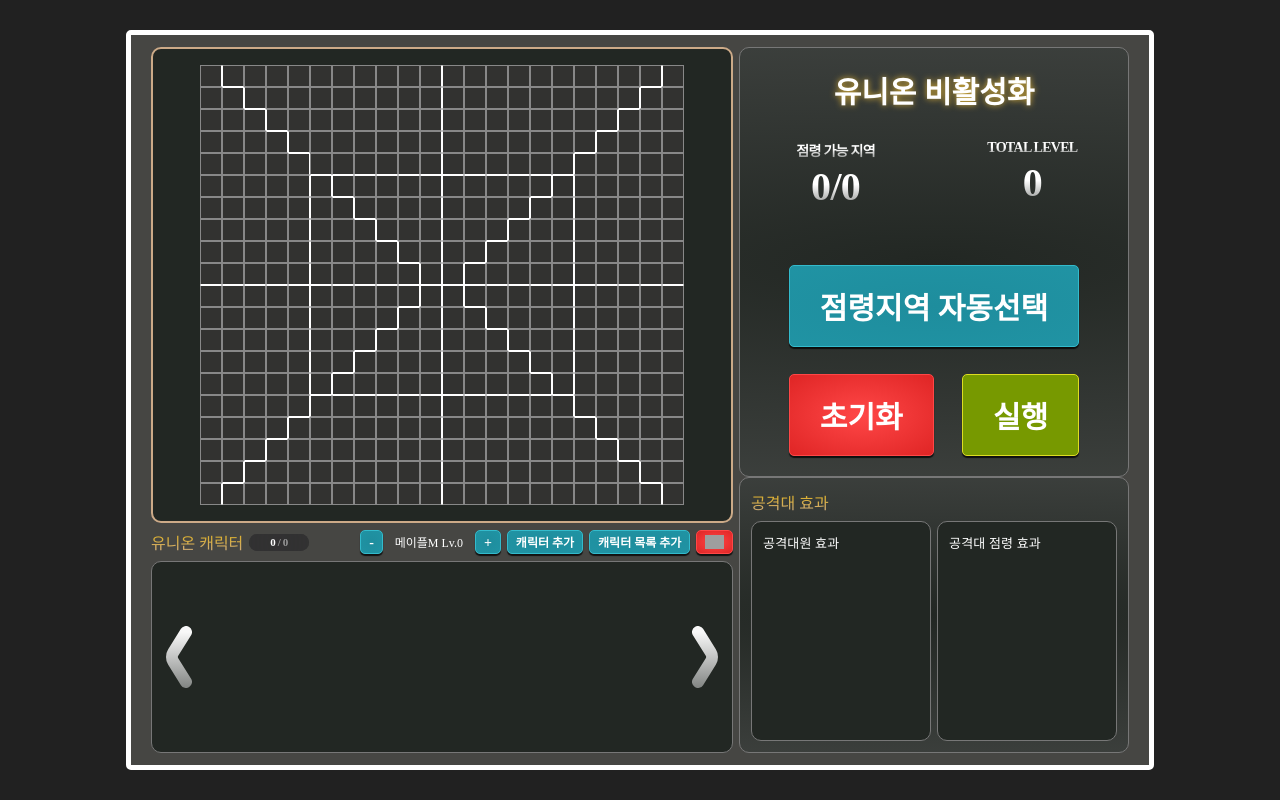
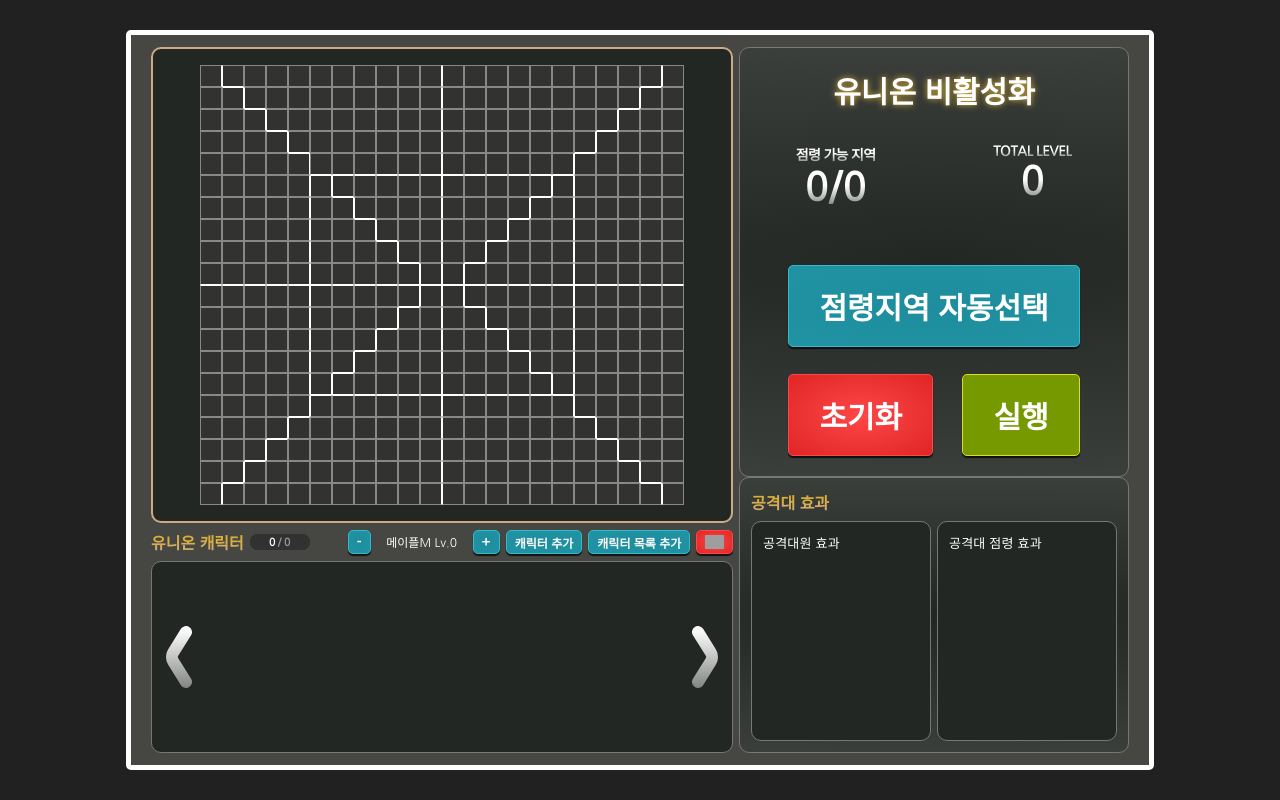
Before and after one commit to gchoi96/union-helper, a React (Create React App) app in the folder client/: page / in a window 1280 px wide. Built offline with nearby package versions, Linux system fonts and the light colour scheme; grey boxes are pictures that could not be loaded.

Commit message:
style: 기본 폰트 변경

```diff
--- a/client/public/index.html
+++ b/client/public/index.html
@@ -1,20 +1,23 @@
 <!DOCTYPE html>
 <html lang="ko">
+
 <head>
   <meta charset="utf-8" />
   <link rel="icon" href="%PUBLIC_URL%/favicon.ico" />
   <meta name="viewport" content="width=device-width, initial-scale=1" />
   <meta name="theme-color" content="#000000" />
-    <meta
-      name="description"
-      content="메이플스토리 유니온 배치 시뮬레이터"
-    />
+  <link rel="preconnect" href="https://fonts.googleapis.com">
+  <link rel="preconnect" href="https://fonts.gstatic.com" crossorigin>
+  <link href="https://fonts.googleapis.com/css2?family=Nanum+Gothic:wght@400;700;800&display=swap" rel="stylesheet">
+  <meta name="description" content="메이플스토리 유니온 배치 시뮬레이터" />
   <!-- <link rel="apple-touch-icon" href="%PUBLIC_URL%/logo192.png" />
     <link rel="manifest" href="%PUBLIC_URL%/manifest.json" /> -->
   <title>유니온 배치 시뮬레이터</title>
 </head>
+
 <body>
   <!-- <noscript>You need to enable JavaScript to run this app.</noscript> -->
   <div id="root"></div>
 </body>
+
 </html>
--- a/client/src/components/commons/Box/styles.ts
+++ b/client/src/components/commons/Box/styles.ts
@@ -19,7 +19,7 @@ export const Container = styled.div<ContainerProps>`
     height: ${({ height }) => height};
     text-align: center;
     font-size: 10px;
-    font-weight: 500;
+    font-weight: 700;
     letter-spacing: 0.2px;
     color: ${TEXT_COLOR.BOX_CONTENT};
 `;
--- a/client/src/components/commons/Button/styles.ts
+++ b/client/src/components/commons/Button/styles.ts
@@ -8,7 +8,7 @@ interface ButtonProps {
 }
 
 export const Button = styled.div<ButtonProps>`
-    font-weight: 600;
+    font-weight: 700;
     box-shadow: 0px 2px 1px 0px ${SHADOW_COLOR.BLACK};
     border-radius: 5px;
     cursor: pointer;
--- a/client/src/components/commons/Counter/styles.ts
+++ b/client/src/components/commons/Counter/styles.ts
@@ -19,6 +19,7 @@ export const Container = styled.div`
 
 export const Title = styled.p`
     font-size: 14px;
+    font-weight: 800;
 `;
 
 export const Content = styled.p`
--- a/client/src/components/commons/Txt/index.tsx
+++ b/client/src/components/commons/Txt/index.tsx
@@ -8,7 +8,7 @@ interface Props extends HTMLAttributes<HTMLParagraphElement> {
     color?: string;
 }
 
-export function Txt({ size = "13px", border, weight = 500, color = TEXT_COLOR.BLACK, children, ...props }: Props) {
+export function Txt({ size = "13px", border, weight = 400, color = TEXT_COLOR.BLACK, children, ...props }: Props) {
     return (
         <S.Txt border={border} weight={weight} size={size} color={color} {...props}>
             {children}
--- a/client/src/components/units/AbilityList/index.tsx
+++ b/client/src/components/units/AbilityList/index.tsx
@@ -20,7 +20,7 @@ export function AbilityList() {
     const { getAbilityList } = useBoard();
     return (
         <S.Container>
-            <Txt.GradientTxt gradient={TEXT_COLOR.CONTROL_TITLE}>공격대 효과</Txt.GradientTxt>
+            <Txt.GradientTxt weight={700} gradient={TEXT_COLOR.CONTROL_TITLE}>공격대 효과</Txt.GradientTxt>
             <Blank size={7} />
             <S.BoxWrapper>
                 <Box label="공격대원 효과" {...boxOptions}>
--- a/client/src/components/units/CardControl/index.tsx
+++ b/client/src/components/units/CardControl/index.tsx
@@ -16,7 +16,7 @@ export function CardControl() {
     return (
         <S.Container>
             <div>
-                <Txt.GradientTxt gradient={TEXT_COLOR.CONTROL_TITLE} shadow={`0px 2px 2px ${SHADOW_COLOR.BLACK}`}>
+                <Txt.GradientTxt weight={700} gradient={TEXT_COLOR.CONTROL_TITLE} shadow={`0px 2px 2px ${SHADOW_COLOR.BLACK}`}>
                     유니온 캐릭터
                 </Txt.GradientTxt>
                 <S.Summary>
--- a/client/src/components/units/CardControl/styles.ts
+++ b/client/src/components/units/CardControl/styles.ts
@@ -23,7 +23,7 @@ export const Summary = styled.div`
     color: ${TEXT_COLOR.WHITE};
     width: 60px;
     > p {
-        font-weight: 600;
+        font-weight: 700;
         font-size: 11px;
     }
     > :not(:first-child) {
@@ -44,7 +44,7 @@ export const ControlWrapper = styled.div`
 `;
 
 export const Button = styled.div<{ type?: BUTTON_TYPE }>`
-    font-weight: 600;
+    font-weight: 700;
     box-shadow: 0px 2px 1px 0px ${SHADOW_COLOR.BLACK};
     border-radius: 5px;
     cursor: pointer;
@@ -59,6 +59,6 @@ export const Button = styled.div<{ type?: BUTTON_TYPE }>`
     }
 `;
 export const MobileTxt = styled.div`
-    width: 80px;
+    width: 90px;
     text-align: center;
 `;
--- a/client/src/index.css
+++ b/client/src/index.css
@@ -8,6 +8,7 @@ html,
 body {
   max-width: 100vw;
   overflow-x: hidden;
+  font-family: 'Nanum Gothic', sans-serif;
 }
 
 body{
```
Lines whose indentation alone changed are shown as unchanged.
